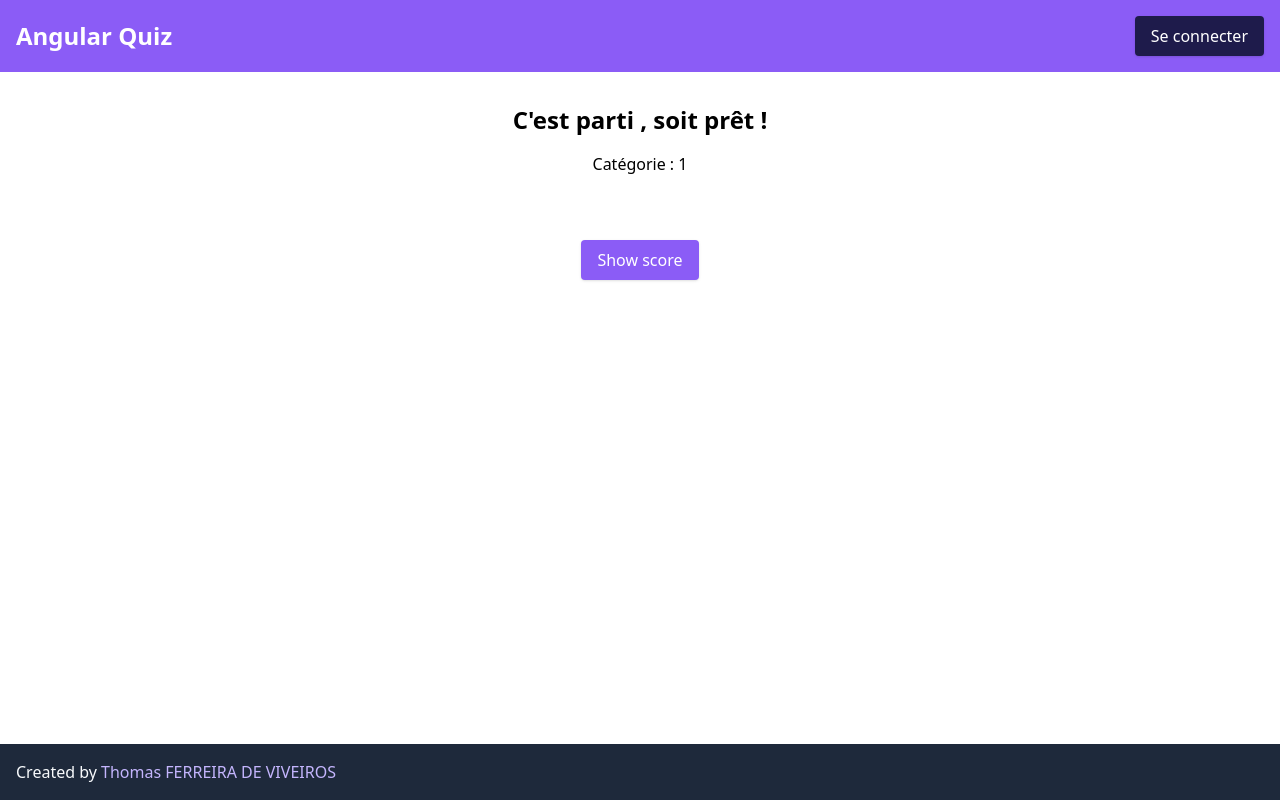
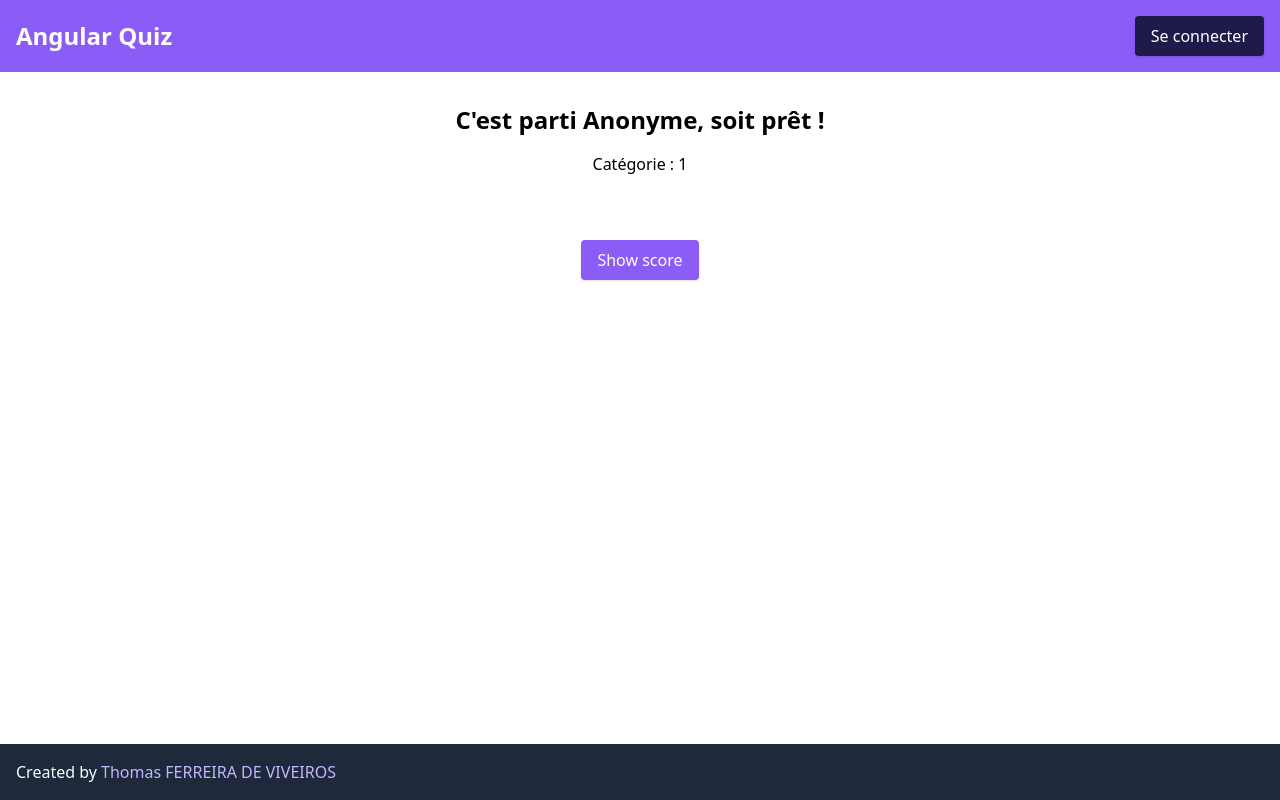
Before and after one commit to LouisRvlE/angular-quiz, an Angular app: page /quiz/1 in a window 1280 px wide. Built offline with nearby package versions, Linux system fonts and the light colour scheme; data requests are answered from the project's data file.

Commit message:
Refactor QuizComponent: replace playerName with name getter for improved user handling

```diff
--- a/src/app/quiz/quiz.component.html
+++ b/src/app/quiz/quiz.component.html
@@ -1,5 +1,5 @@
 <section>
-  <h2 class="quiz_title">C'est parti {{ playerName }}, soit prêt !</h2>
+  <h2 class="quiz_title">C'est parti {{ name }}, soit prêt !</h2>
   <section class="quiz_reset" *ngIf="isQuizFinished">
     <h3>You can see your answers</h3>
     <button class="btn--outline">Reset</button>
--- a/src/app/quiz/quiz.component.ts
+++ b/src/app/quiz/quiz.component.ts
@@ -1,6 +1,7 @@
 import { Component, OnInit } from '@angular/core';
 import { ActivatedRoute, Router } from '@angular/router';
 import { QuizService } from '../shared/services/quiz.service';
+import { AuthService } from '../auth/auth.service';
 
 @Component({
   selector: 'app-quiz',
@@ -11,12 +12,12 @@ import { QuizService } from '../shared/services/quiz.service';
 export class QuizComponent implements OnInit {
   isQuizFinished = this.quizService.isQuizFinished;
   categoryName = '';
-  playerName = '';
 
   constructor(
     private quizService: QuizService,
     private router: Router,
-    private route: ActivatedRoute
+    private route: ActivatedRoute,
+    private authService: AuthService
   ) {}
 
   ngOnInit(): void {
@@ -26,6 +27,10 @@ export class QuizComponent implements OnInit {
     });
   }
 
+  get name() {
+    return this.authService.user?.username || 'Anonyme';
+  }
+
   goToResultPage() {
     this.router.navigate(['/result']);
   }
```
